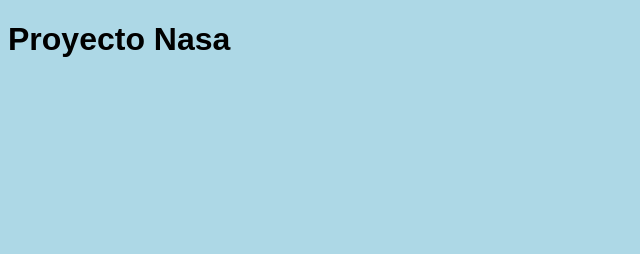
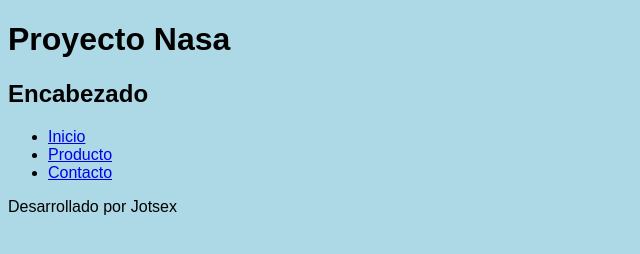
Before and after one commit to Jose510-cmd/Proyecto-nasa, a plain HTML site: page index.html in a window 1280 px wide. Shown: the whole page, without its empty margins (0-640 px from the left). Drawn offline with Linux system fonts and the light colour scheme.

Commit message:
actializacion html

```diff
--- a/index.html
+++ b/index.html
@@ -9,5 +9,27 @@
 <body>
     <h1>Proyecto Nasa</h1>
 
+    <header>
+        <h2>Encabezado</h2>
+    </header>
+    <nav>
+        <ul>
+            <li>
+                <a href="#">Inicio</a>
+            </li>
+            <li>
+                <a href="#">Producto</a>
+                <li>
+                    <a href="#">Contacto</a>
+                </li>
+            </li>
+        </ul>
+    </nav>
+
+    <section></section>
+
+
+
+    <footer>Desarrollado por Jotsex</footer>
 </body>
 </html>
```
